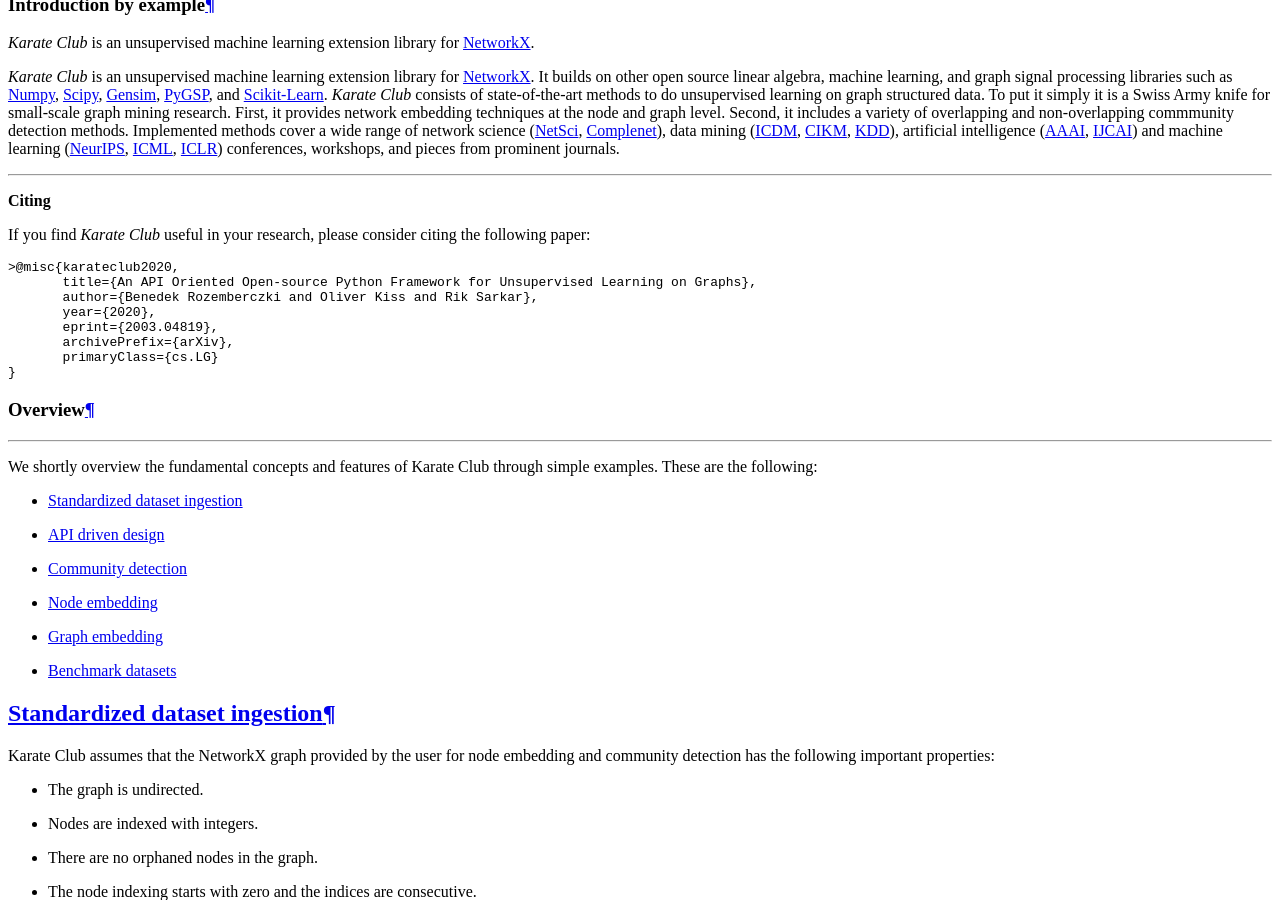
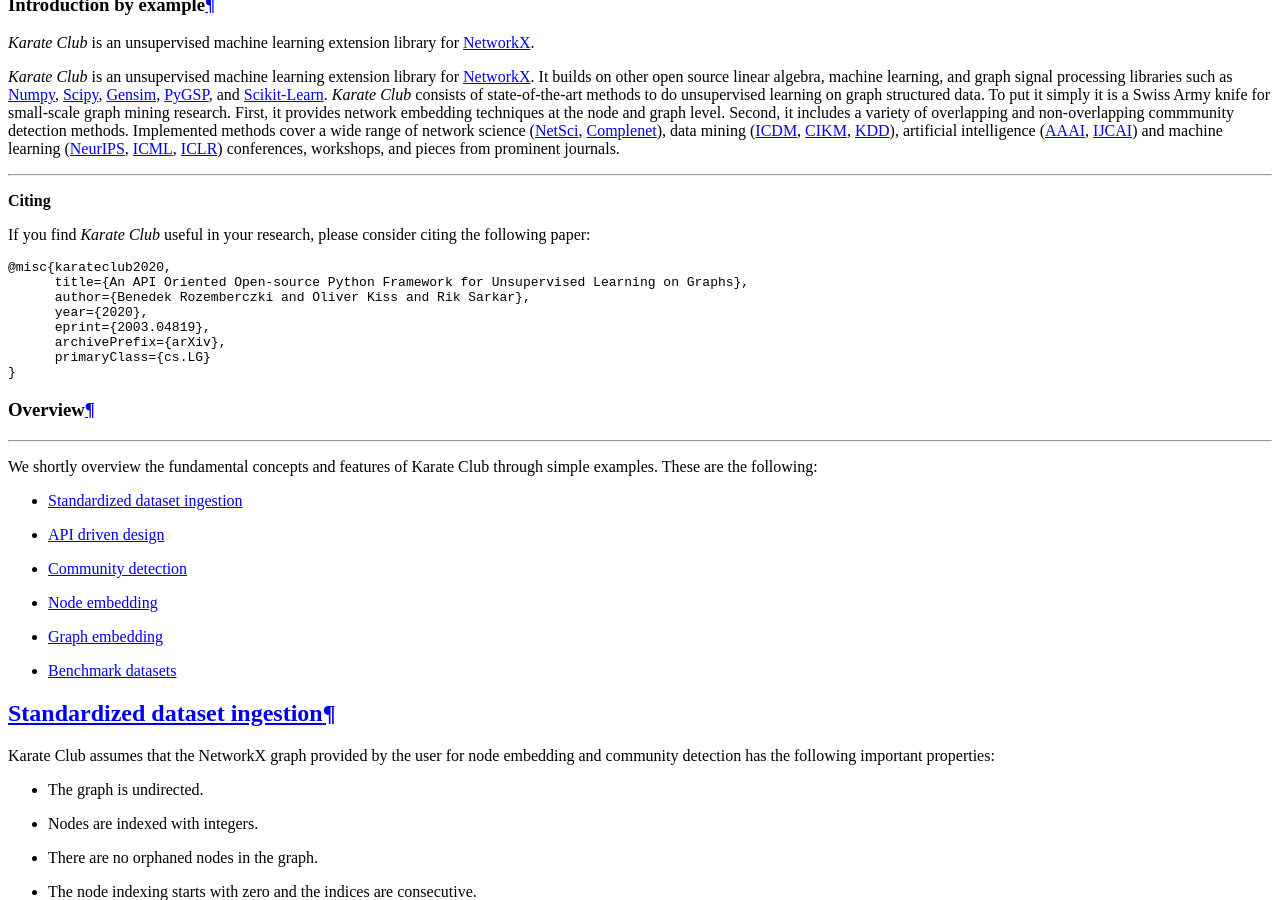
Before and after one commit to benedekrozemberczki/karateclub, a Sphinx documentation site: the page built from docs/source/notes/introduction.rst, in a window 1280 px wide and 900 px high, scrolled down 1112 px. Built offline with Sphinx 7.4.7 and the Read the Docs theme 2.0.0, drawn with Linux system fonts in a browser that asks for light colours; pages that are not in the unit, such as notebooks, are missing from menus.

```diff
--- a/docs/source/notes/introduction.rst
+++ b/docs/source/notes/introduction.rst
@@ -14,13 +14,13 @@ If you find *Karate Club* useful in your research, please consider citing the fo
 
 .. code-block:: latex
 
-    >@misc{karateclub2020,
-           title={An API Oriented Open-source Python Framework for Unsupervised Learning on Graphs},
-           author={Benedek Rozemberczki and Oliver Kiss and Rik Sarkar},
-           year={2020},
-           eprint={2003.04819},
-           archivePrefix={arXiv},
-           primaryClass={cs.LG}
+    @misc{karateclub2020,
+          title={An API Oriented Open-source Python Framework for Unsupervised Learning on Graphs},
+          author={Benedek Rozemberczki and Oliver Kiss and Rik Sarkar},
+          year={2020},
+          eprint={2003.04819},
+          archivePrefix={arXiv},
+          primaryClass={cs.LG}
     }
 
 Overview
```
